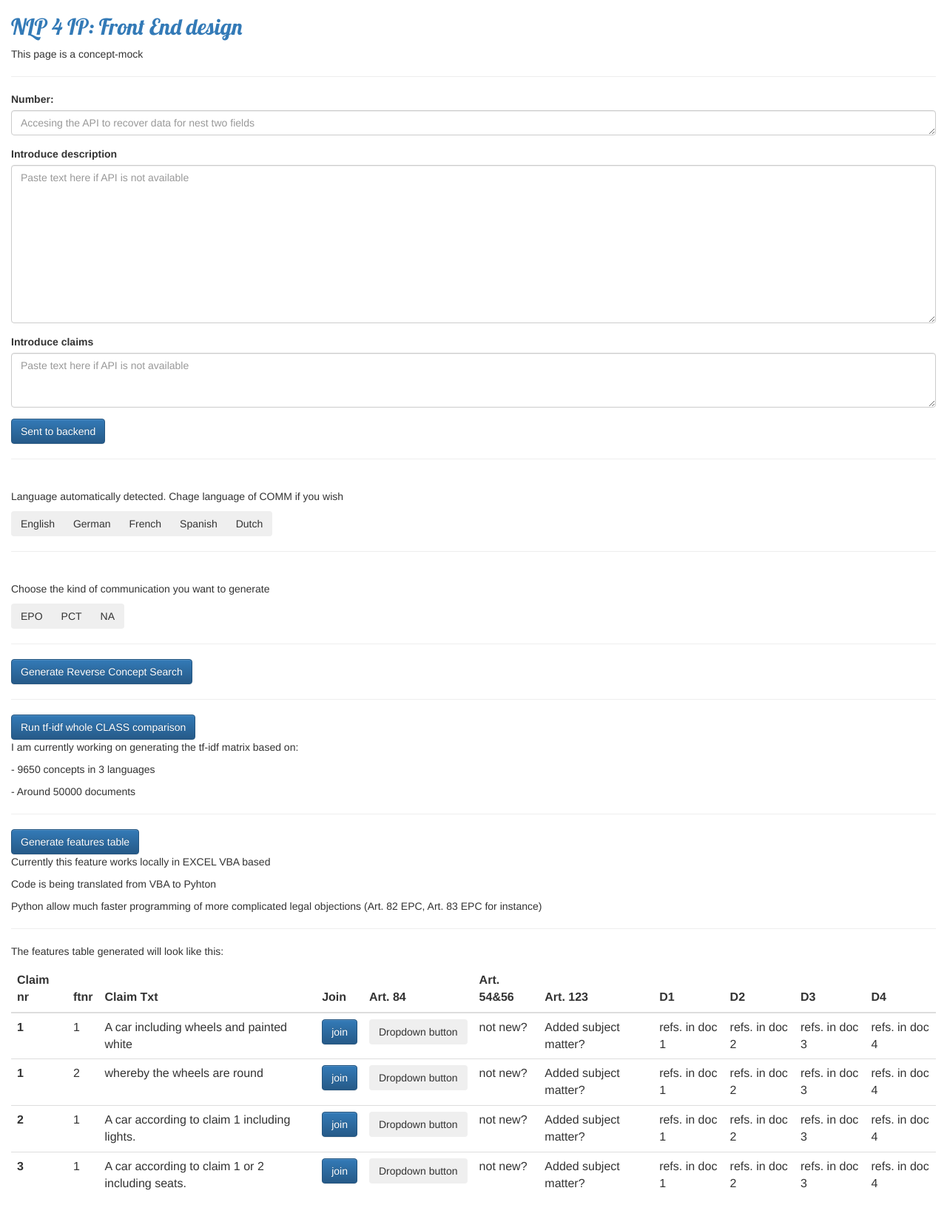
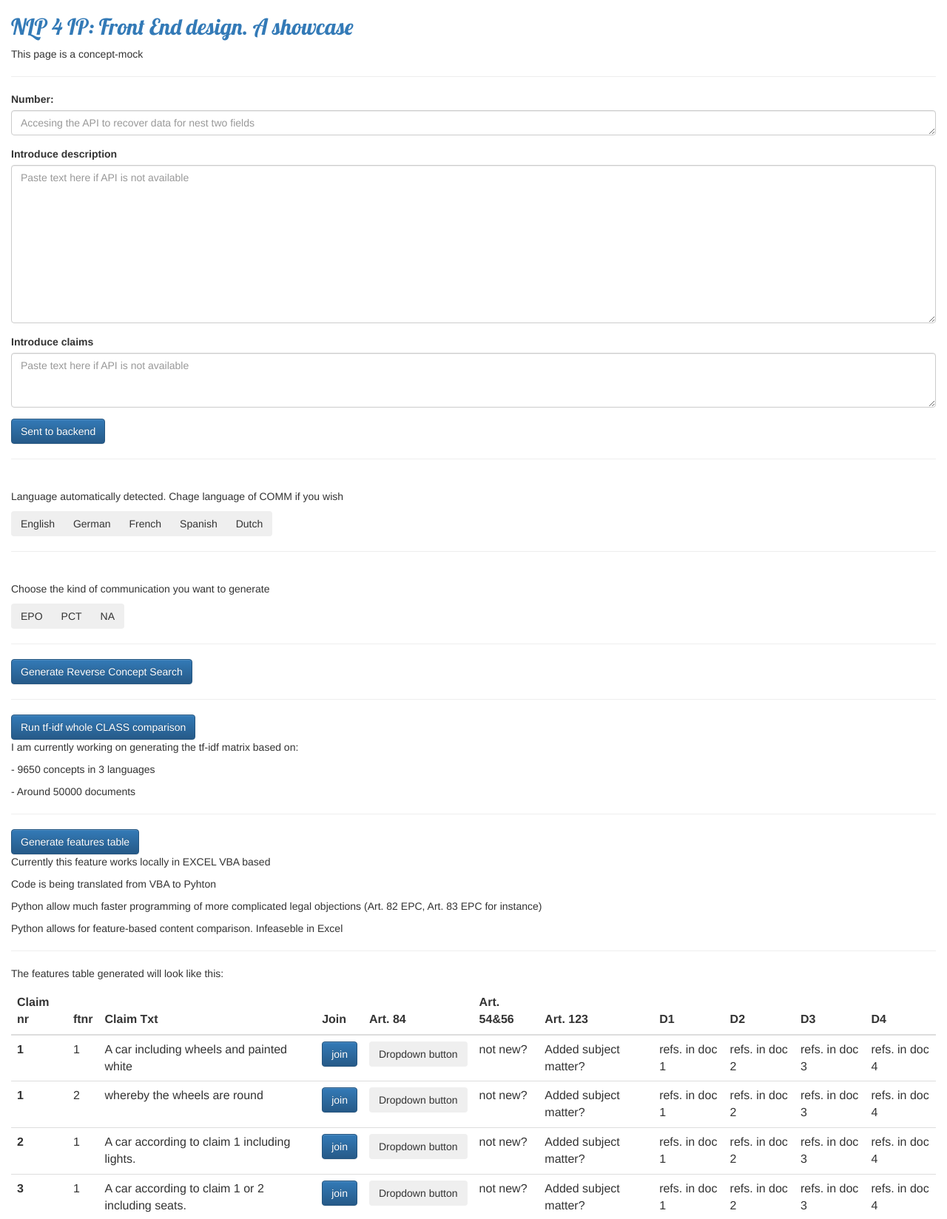
Before and after one commit to joseberlines/my-first-blog, a Django app: page / in a window 1280 px wide. Shown: the top 1648 px of the page at 74% size. Run offline with Django 3.2, Linux system fonts and the light colour scheme; data that the repository does not hold is empty; some libraries are stand-ins or nearby versions.

Commit message:
the showcase9

```diff
--- a/blog/static/css/blog.css
+++ b/blog/static/css/blog.css
@@ -15,8 +15,13 @@ margin-left: 40px;
 }
 
 h1, h2, h3, h4 {
-font-family: 'Lobster', cursive;
+font-family: 'Lobster';
 }
+
+h3 {
+font-family: 'Arial';
+}
+
 
 .date {
 color: #828282;
--- a/blog/templates/blog/post_list.html
+++ b/blog/templates/blog/post_list.html
@@ -29,7 +29,7 @@
 <body>
 	<div class="container-fluid">
 		<div>
-			<h2><a>NLP 4 IP: Front End design</a></h2>
+			<h2><a>NLP 4 IP: Front End design. A showcase</a></h2>
 		</div>
 		<p>This page is a concept-mock</p>
 		<hr/>
@@ -84,7 +84,8 @@
 		<button type="submit" class="btn btn-primary" background-color="red"; >Generate features table</button>
 		<p>Currently this feature works locally in EXCEL VBA based</p>
 		<p>Code is being translated from VBA to Pyhton</p>
-		<p>Python allow much faster programming of more complicated legal objections (Art. 82 EPC, Art. 83 EPC for instance)
+		<p>Python allow much faster programming of more complicated legal objections (Art. 82 EPC, Art. 83 EPC for instance) </p>
+		<p>Python allows for feature-based content comparison. Infeaseble in Excel<p>
 		<hr/>
 		<p>The features table generated will look like this:</p>
 		<div class="table-responsive">
```
